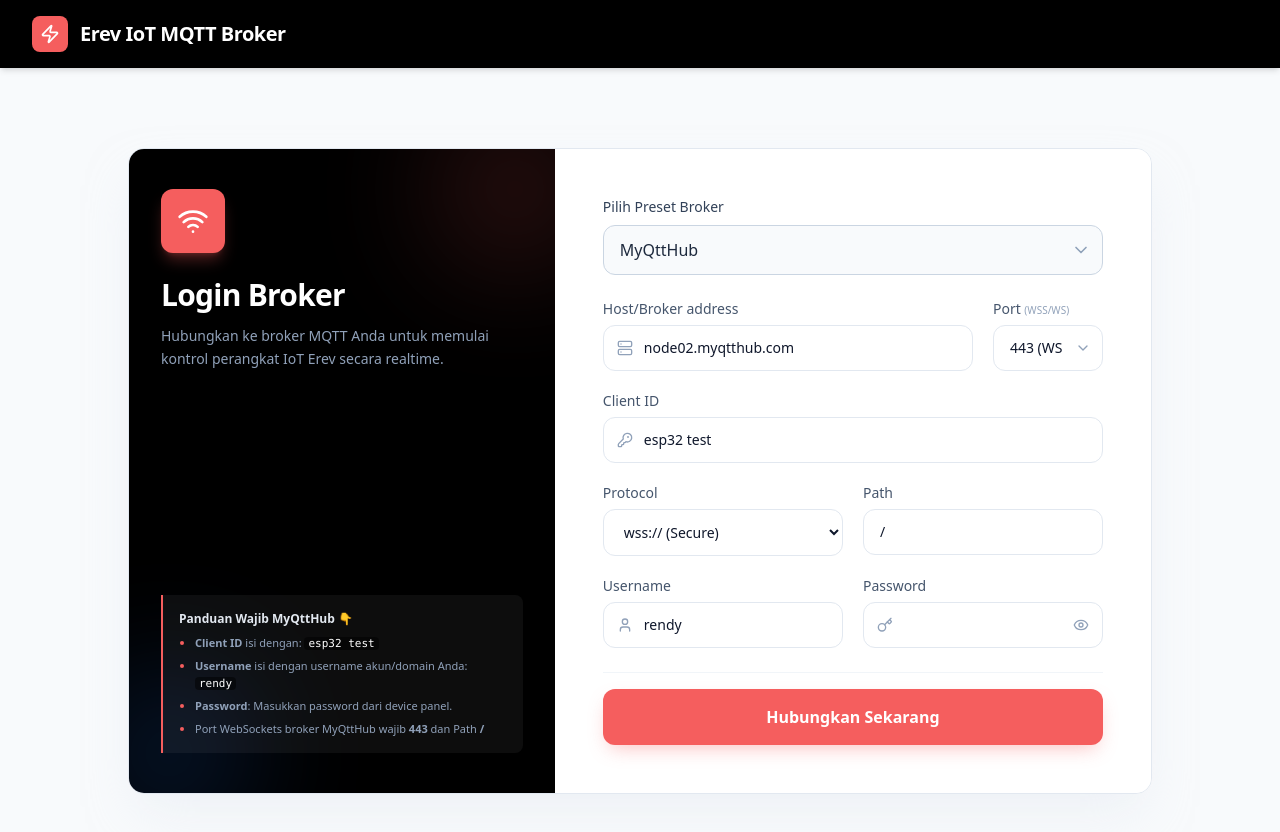
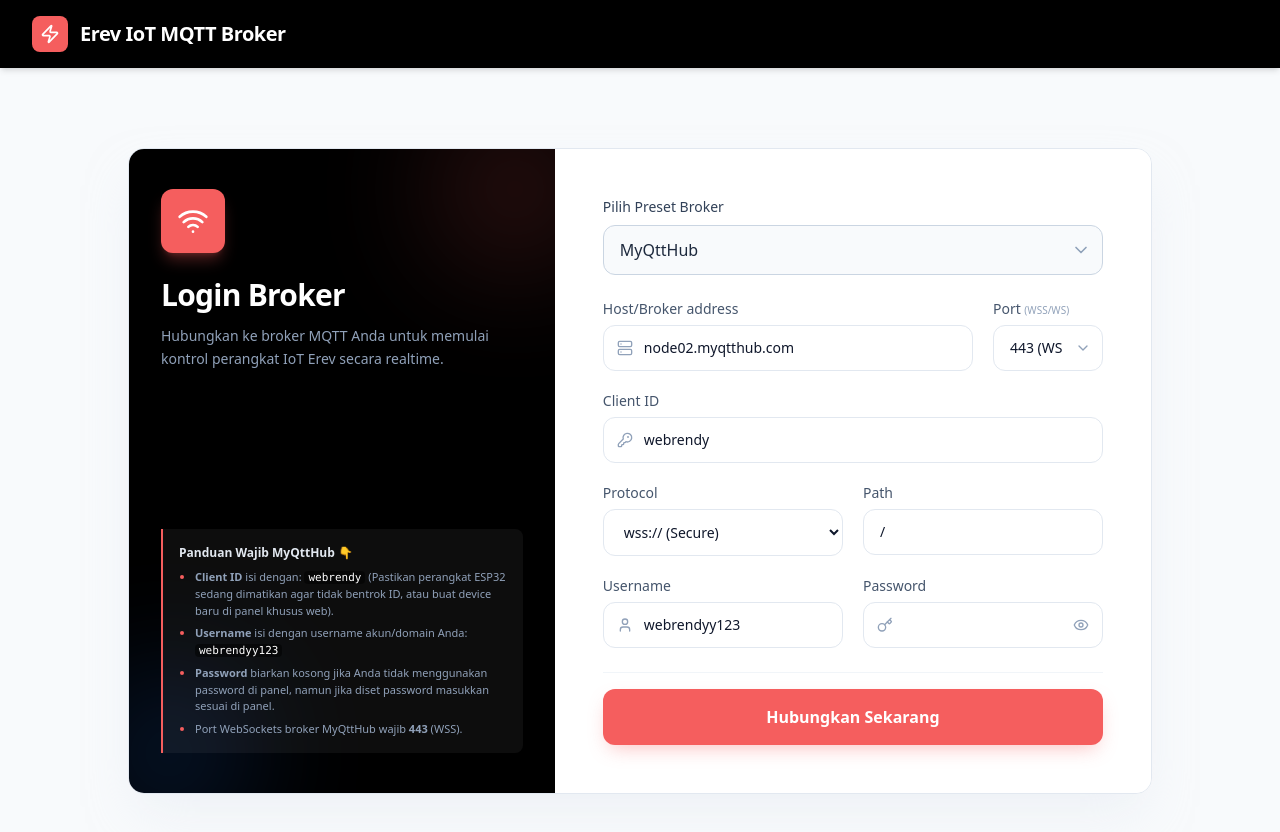
Before and after one commit to rendyvalentino213-web/Erev-IOT-3MQTT-Broker, a React (Vite) app: page / in a window 1280 px wide. Shown: the top 832 px of the page. Built offline with nearby package versions, Linux system fonts and the light colour scheme.

Commit message:
fix(mqtt): update default credentials and connection guidance
Updated default MQTT credentials for MyQttHub and improved error messaging and UI instructions to prevent common connection conflicts caused by duplicate Client IDs.

```diff
--- a/src/components/ConnectionForm.tsx
+++ b/src/components/ConnectionForm.tsx
@@ -17,8 +17,8 @@ const PRESETS = [
       port: 443, // WSS
       protocol: 'wss',
       path: '/',
-      clientId: 'esp32 test',
-      username: 'rendy',
+      clientId: 'webrendy',
+      username: 'webrendyy123',
       password: ''
     }
   },
@@ -96,10 +96,10 @@ export default function ConnectionForm({ initialConfig, onConnect, isConnecting,
         <div className="relative z-10 mt-12 bg-white/5 border-l-2 border-[#F55E5E] p-4 rounded-r-lg">
           <h3 className="font-semibold text-slate-200 text-xs mb-2">Panduan Wajib MyQttHub 👇</h3>
           <ul className="list-disc pl-4 text-[11px] text-slate-400 space-y-1.5 marker:text-[#F55E5E]">
-            <li><b>Client ID</b> isi dengan: <code className="text-white bg-black/50 px-1 rounded">esp32 test</code></li>
-            <li><b>Username</b> isi dengan username akun/domain Anda: <code className="text-white bg-black/50 px-1 rounded">rendy</code></li>
-            <li><b>Password</b>: Masukkan password dari device panel.</li>
-            <li>Port WebSockets broker MyQttHub wajib <b>443</b> dan Path <b>/</b></li>
+            <li><b>Client ID</b> isi dengan: <code className="text-white bg-black/50 px-1 rounded">webrendy</code> (Pastikan perangkat ESP32 sedang dimatikan agar tidak bentrok ID, atau buat device baru di panel khusus web).</li>
+            <li><b>Username</b> isi dengan username akun/domain Anda: <code className="text-white bg-black/50 px-1 rounded">webrendyy123</code></li>
+            <li><b>Password</b> biarkan kosong jika Anda tidak menggunakan password di panel, namun jika diset password masukkan sesuai di panel.</li>
+            <li>Port WebSockets broker MyQttHub wajib <b>443</b> (WSS).</li>
           </ul>
         </div>
       </div>
--- a/src/components/MqttApp.tsx
+++ b/src/components/MqttApp.tsx
@@ -18,8 +18,8 @@ export default function MqttApp() {
   const [config, setConfig] = useState<MqttConfig>({
     host: 'node02.myqtthub.com',
     port: 443,
-    clientId: 'esp32 test',
-    username: 'rendy',
+    clientId: 'webrendy',
+    username: 'webrendyy123',
     password: '',
     path: '/',
     protocol: 'wss',
@@ -75,7 +75,7 @@ export default function MqttApp() {
       protocol: protocol === 'wss' ? 'wss' : 'ws',
       clientId,
       username,
-      password,
+      ...(password ? { password } : {}),
       clean: true,
       reconnectPeriod: 5000,
       connectTimeout: 10 * 1000,
@@ -123,7 +123,7 @@ export default function MqttApp() {
         console.log('MQTT Connection closed');
         setIsConnected(false);
         setIsConnecting(false);
-        setConnectionError(prev => prev ? prev : 'Koneksi ditutup oleh broker. (Tips: Pastikan Port adalah port WebSocket, misalnya 443 atau 8083. Jika Anda memakai port 8883, itu biasanya TCP khusus hardware, jadi Web/Browser akan ditolak). Pastikan juga Client ID unik!');
+        setConnectionError(prev => prev ? prev : 'Koneksi ditutup oleh broker. 1) Pastikan ESP32 Anda dimatikan (karena Client ID MyQttHub tidak boleh ganda). 2) Pastikan Port 443 (WSS) 3) Pastikan username/password benar.');
       });
 
     } catch (err: any) {
```
